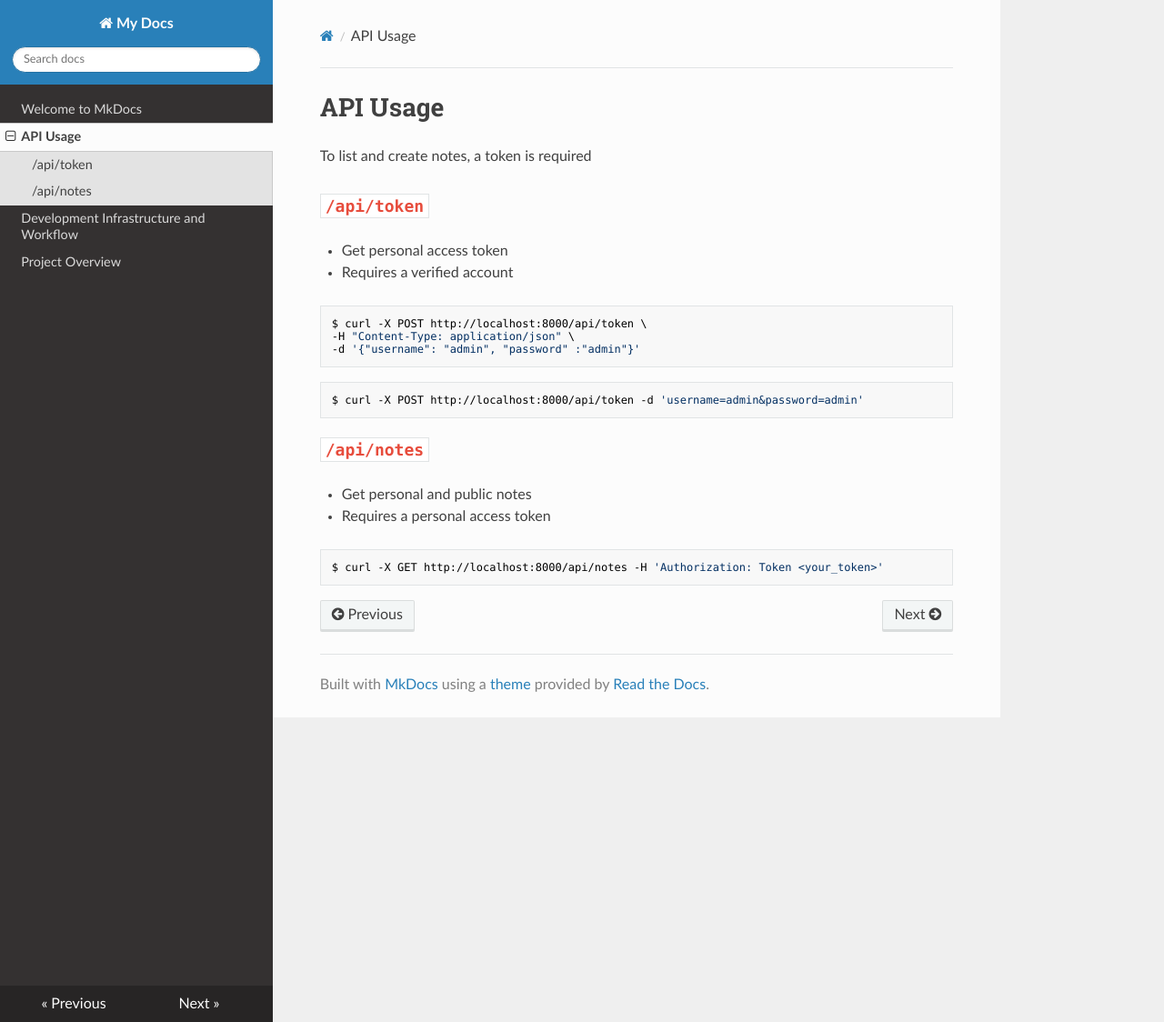
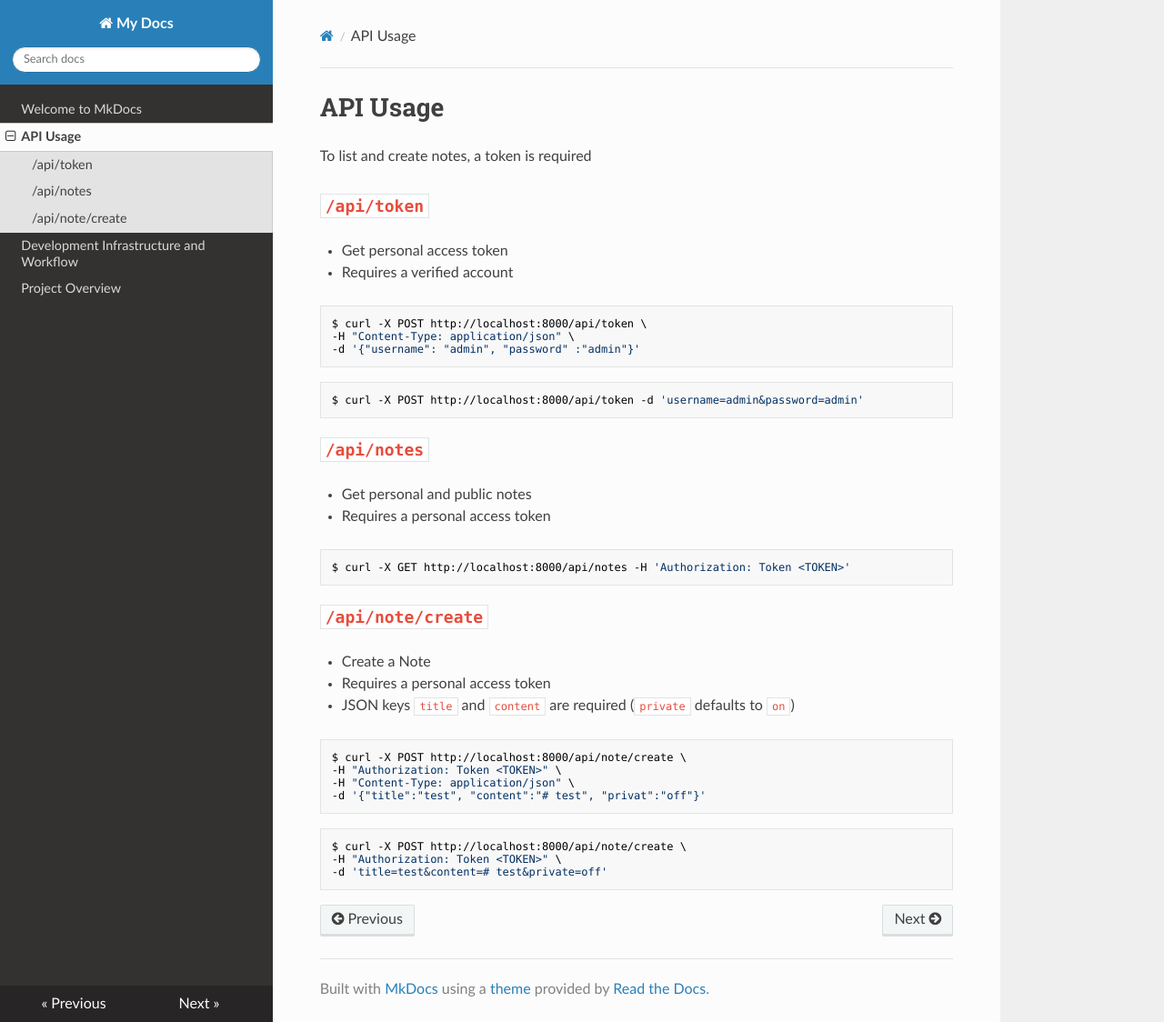
Before and after one commit to xk67/secure-notes, an MkDocs documentation site: the page built from docs/docs/api-usage.md, in a window 1280 px wide and 1124 px high. Shown: the whole window at 91% size. Built offline with MkDocs 1.6.1, drawn with Linux system fonts in a browser that asks for light colours; nearby versions of some CDN libraries.

Commit message:
doc(api): add api/note/create endpoint

````diff
--- a/docs/docs/api-usage.md
+++ b/docs/docs/api-usage.md
@@ -23,5 +23,24 @@ $ curl -X POST http://localhost:8000/api/token -d 'username=admin&password=admin
 - Requires a personal access token
 
 ```bash
-$ curl -X GET http://localhost:8000/api/notes -H 'Authorization: Token <your_token>'
+$ curl -X GET http://localhost:8000/api/notes -H 'Authorization: Token <TOKEN>'
 ```
+
+## `/api/note/create`
+
+- Create a Note
+- Requires a personal access token
+- JSON keys `title` and `content` are required (`private` defaults to `on`)
+
+```bash
+$ curl -X POST http://localhost:8000/api/note/create \
+-H "Authorization: Token <TOKEN>" \
+-H "Content-Type: application/json" \
+-d '{"title":"test", "content":"# test", "privat":"off"}'
+```
+
+```bash
+$ curl -X POST http://localhost:8000/api/note/create \
+-H "Authorization: Token <TOKEN>" \
+-d 'title=test&content=# test&private=off'
+```
````
